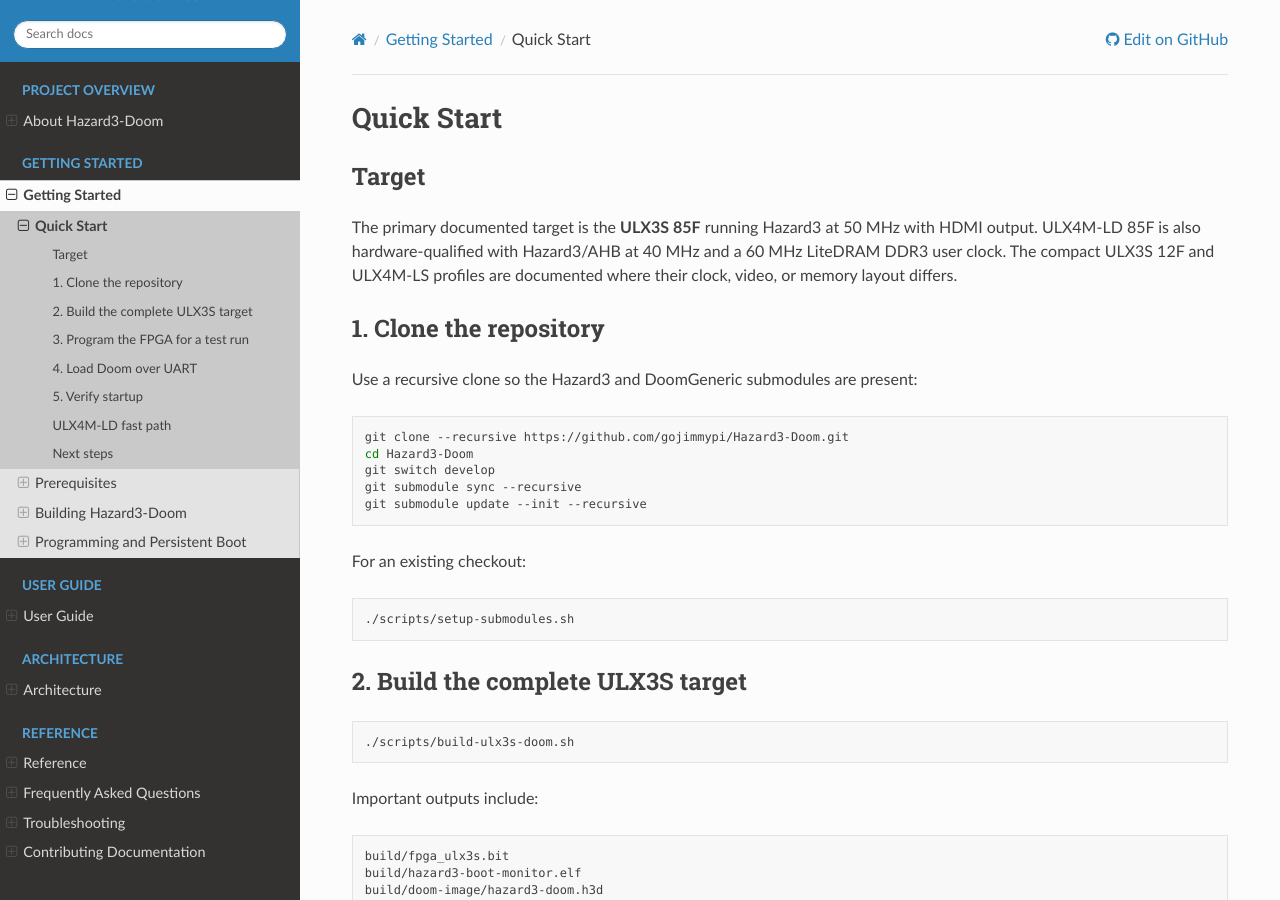
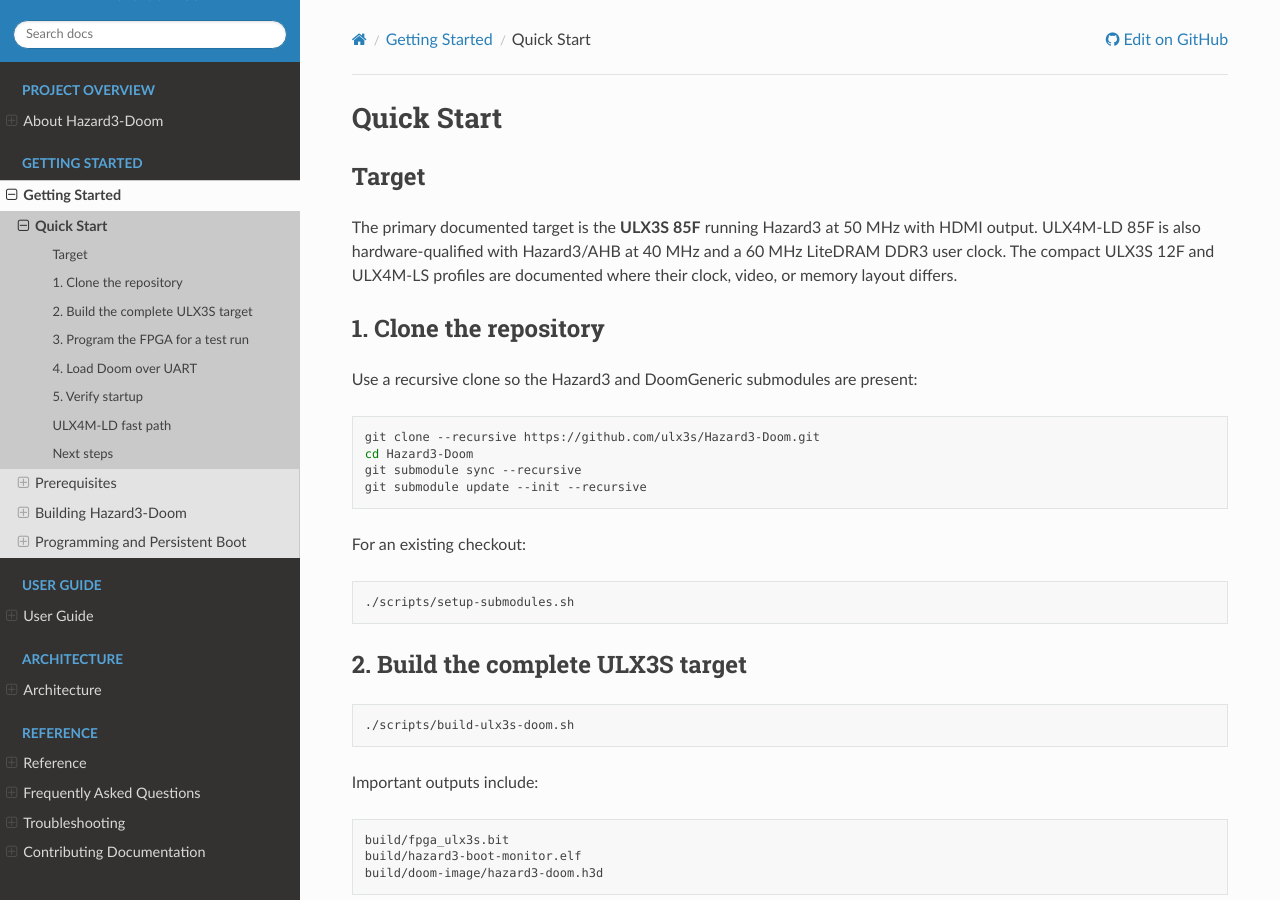
Before and after one commit to gojimmypi/Hazard3-Doom, a Sphinx documentation site: the page built from docs/getting-started/quick-start.rst, in a window 1280 px wide and 900 px high. Built offline with Sphinx 7.4.7 and the Read the Docs theme 3.1.0, drawn with Linux system fonts in a browser that asks for light colours.

Commit message:
Update repo links in docs for ulx3s home

```diff
--- a/docs/fr/getting-started/quick-start.rst
+++ b/docs/fr/getting-started/quick-start.rst
@@ -13,9 +13,8 @@
 
 .. code-block:: bash
 
-   git clone --recursive https://github.com/gojimmypi/Hazard3-Doom.git
+   git clone --recursive https://github.com/ulx3s/Hazard3-Doom.git
    cd Hazard3-Doom
-   git switch develop
    git submodule sync --recursive
    git submodule update --init --recursive
 
--- a/docs/getting-started/quick-start.rst
+++ b/docs/getting-started/quick-start.rst
@@ -17,9 +17,8 @@
 
 .. code-block:: bash
 
-   git clone --recursive https://github.com/gojimmypi/Hazard3-Doom.git
+   git clone --recursive https://github.com/ulx3s/Hazard3-Doom.git
    cd Hazard3-Doom
-   git switch develop
    git submodule sync --recursive
    git submodule update --init --recursive
 
--- a/docs/hr/getting-started/quick-start.rst
+++ b/docs/hr/getting-started/quick-start.rst
@@ -13,9 +13,8 @@
 
 .. code-block:: bash
 
-   git clone --recursive https://github.com/gojimmypi/Hazard3-Doom.git
+   git clone --recursive https://github.com/ulx3s/Hazard3-Doom.git
    cd Hazard3-Doom
-   git switch develop
    git submodule sync --recursive
    git submodule update --init --recursive
 
```
